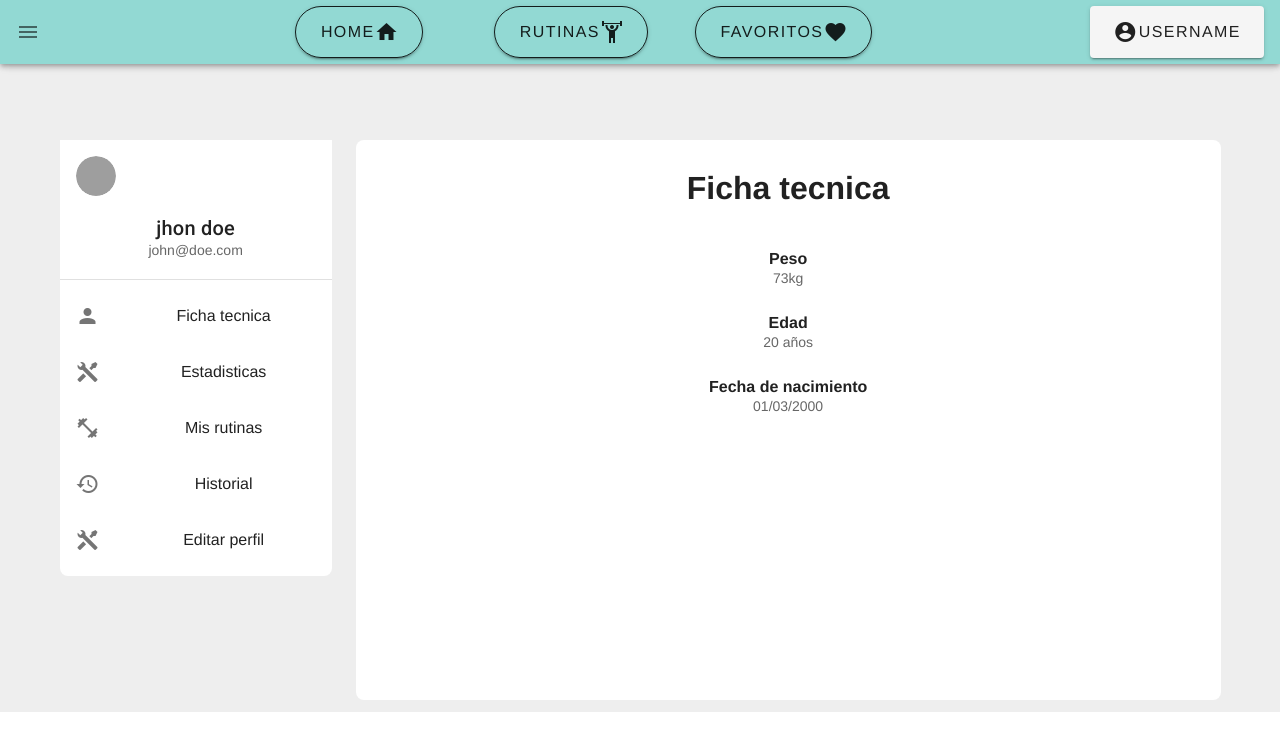
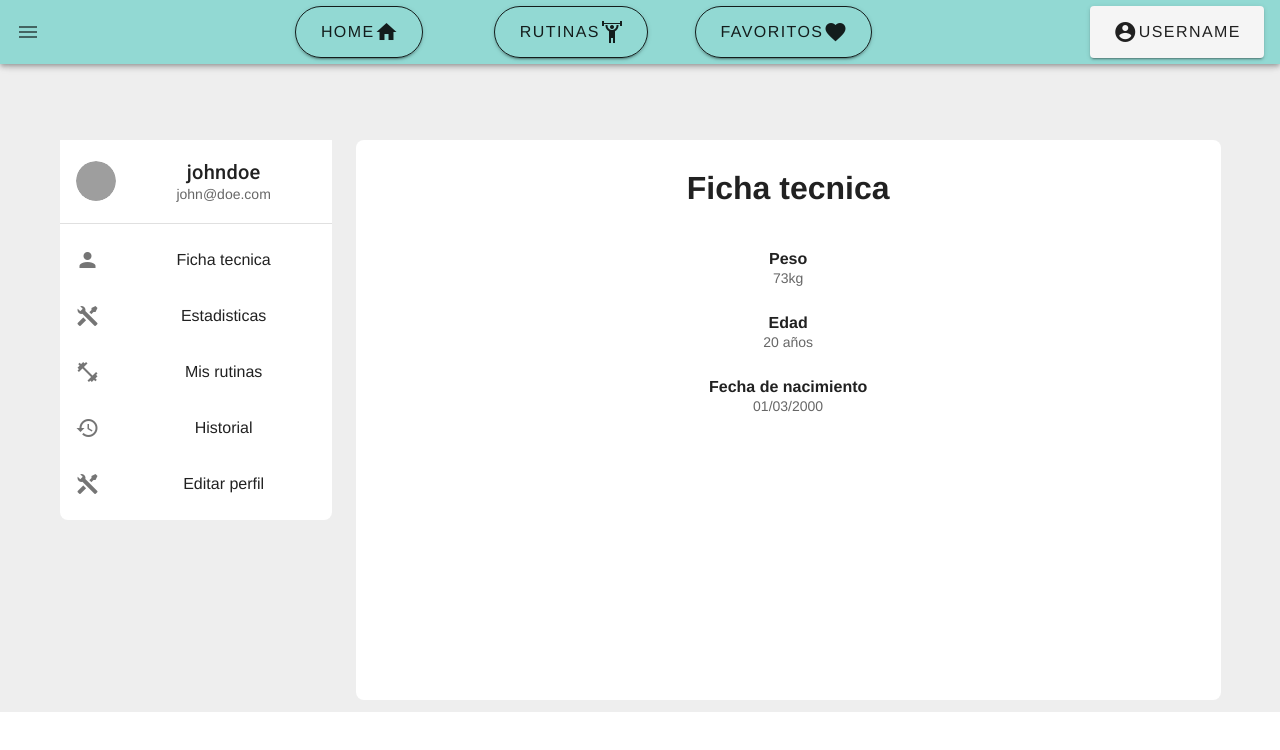
Before and after one commit to daguichi/mygym-web, a Vue app: page /profile in a window 1280 px wide. Shown: the top 750 px of the page. Built offline with nearby package versions, Linux system fonts and the light colour scheme; grey boxes are pictures that could not be loaded.

Commit message:
profile retoques

```diff
--- a/src/views/Profile.vue
+++ b/src/views/Profile.vue
@@ -6,18 +6,13 @@
           <v-col cols="3">
             <v-sheet rounded="lg">
               <v-list>
-                <v-list-item>
-                  <v-list-item-avatar>
-
+                <v-list-item link>
+                  <v-list-item-avatar >
                     <v-img
                       class="ml-auto"
                       src="https://cdn.vuetifyjs.com/images/john.png"
                     ></v-img>
-
                   </v-list-item-avatar>
-                </v-list-item>
-
-                <v-list-item link>
                   <v-list-item-content>
                     <v-list-item-title class="text-h6">
                       {{user.nombre}}
@@ -26,6 +21,7 @@
                   </v-list-item-content>
                 </v-list-item>
               </v-list>
+
               <v-divider></v-divider>
 
               <v-list color="transparent">
@@ -89,7 +85,7 @@ export default {
     fichaTecnica: store.fichaTecnica,
     estadisticas: store.estadisticas,
     user:{
-      nombre:"jhon doe",
+      nombre:"johndoe",
       email:"john@doe.com",
       peso:"70",
       edad:"22",
```
